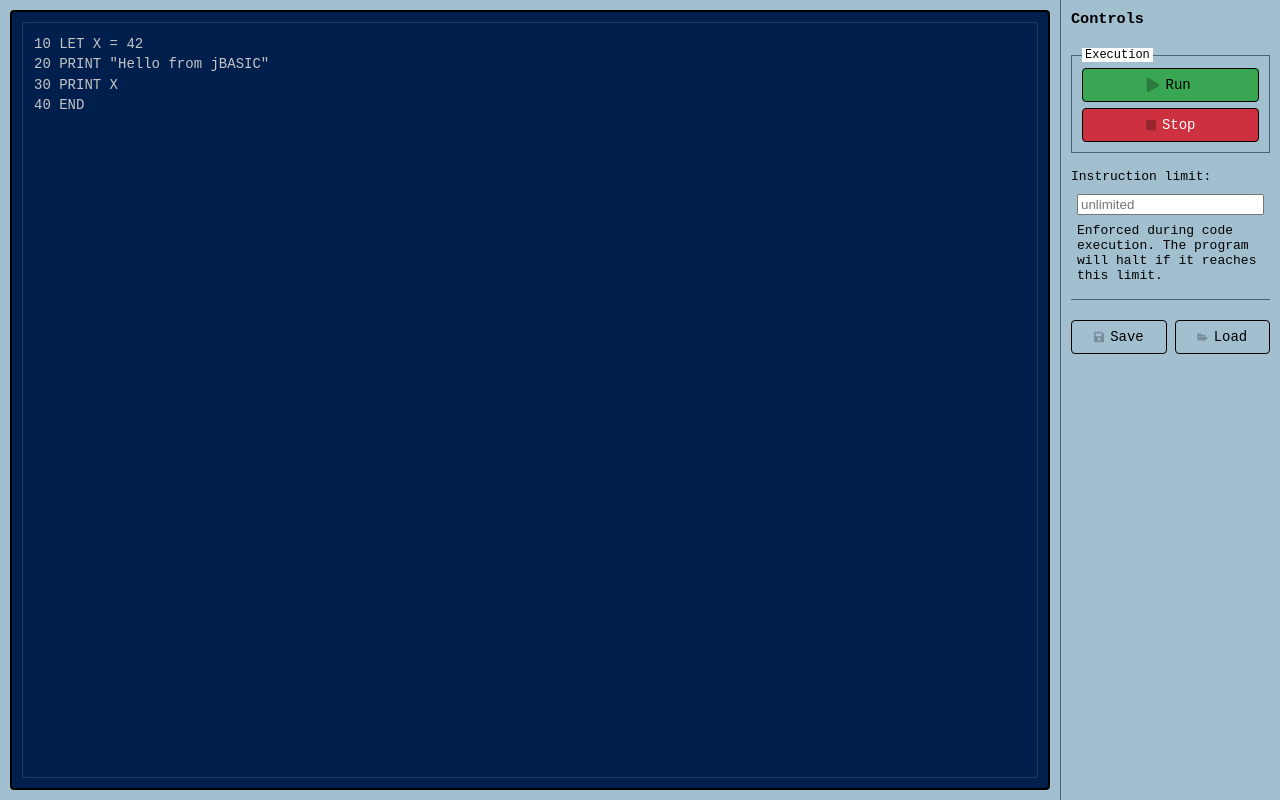
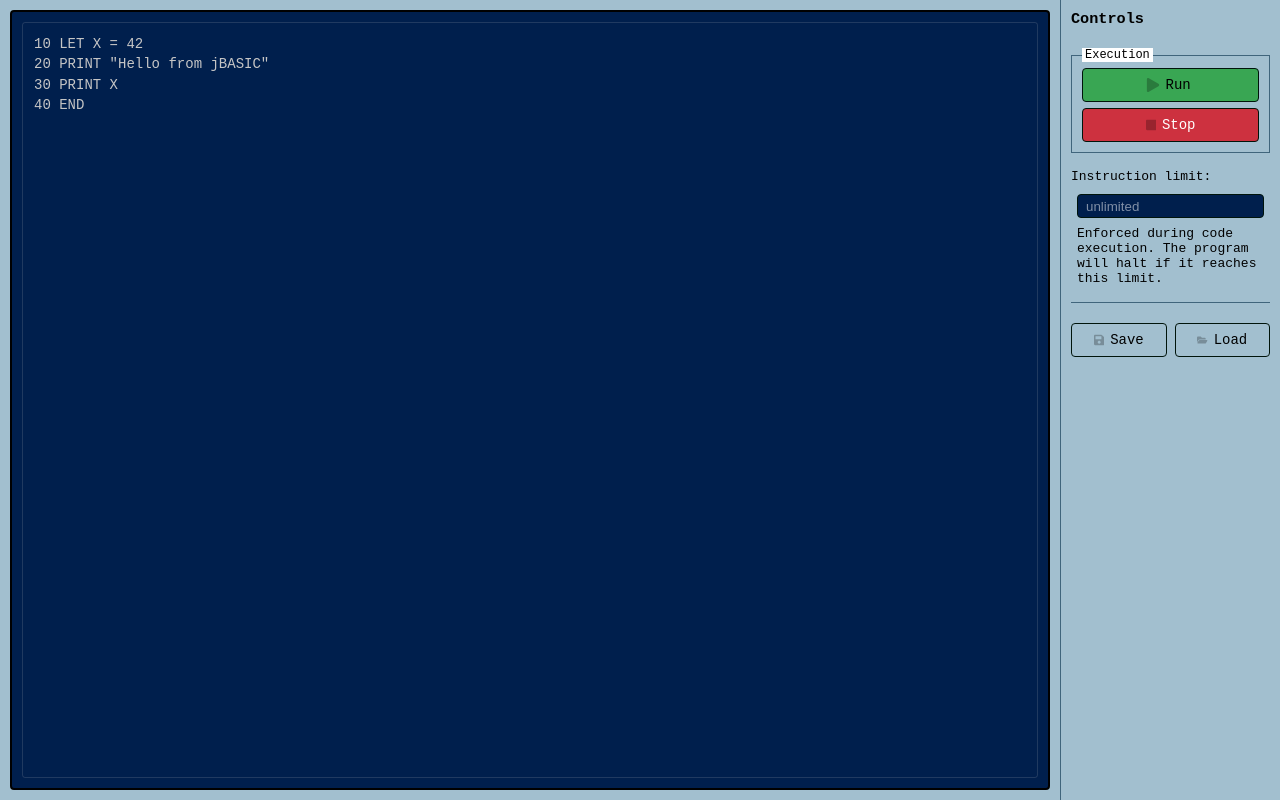
Before and after one commit to dLars99/jbasic, a React (Vite) app: page / in a window 1280 px wide. Built offline with nearby package versions, Linux system fonts and the light colour scheme.

Commit message:
style instruction limit input

```diff
--- a/src/components/InstructionLimit.tsx
+++ b/src/components/InstructionLimit.tsx
@@ -15,14 +15,16 @@
           <input
             aria-describedby="instruction-limit-description"
             className="instruction-limit-input"
-            type="number"
-            value={instructionLimit == null ? "" : instructionLimit}
+            inputMode="numeric"
+            min={1}
             onChange={(e) => {
               const value = e.target.value;
               const newLimit = value === "" ? null : Number(value);
               setInstructionLimit(newLimit);
             }}
             placeholder="unlimited"
+            type="number"
+            value={instructionLimit === null ? "" : instructionLimit}
           />
           <p id="instruction-limit-description">
             Enforced during code execution. The program will halt if it reaches
--- a/src/styles.css
+++ b/src/styles.css
@@ -3,12 +3,13 @@
 }
 
 :root {
-  --separator-color: #40657C;
+  --separator-color: #40657c;
+  --colors-black: #00140b;
 }
 
 body {
   font-family: monospace;
-  background-color: #A2BFCF;
+  background-color: #a2bfcf;
   margin: 0;
   height: 100vh;
 }
@@ -36,7 +37,7 @@
 .controls-pane {
   width: 220px;
   padding: 10px;
-  background-color: #A2BFCF;
+  background-color: #a2bfcf;
   border-left: 1px solid var(--separator-color);
   display: flex;
   align-items: flex-start;
@@ -68,7 +69,7 @@
   padding: 8px 12px;
   font-size: 14px;
   width: 100%;
-  border: 1px solid black;
+  border: 1px solid var(--colors-black);
   border-radius: 4px;
 }
 
@@ -161,9 +162,19 @@
 }
 
 .instruction-limit-input {
+  background-color: #001f4d;
+  border: 1px solid var(--colors-black);
+  border-radius: 4px;
+  color: white;
   width: 100%;
+  height: 24px;
   margin-top: 4px;
   margin-bottom: 8px;
+  padding-left: 0.5rem;
+}
+
+.instruction-limit-input::placeholder {
+  color: rgba(255, 255, 255, 0.5);
 }
 
 .secondary-button {
```
